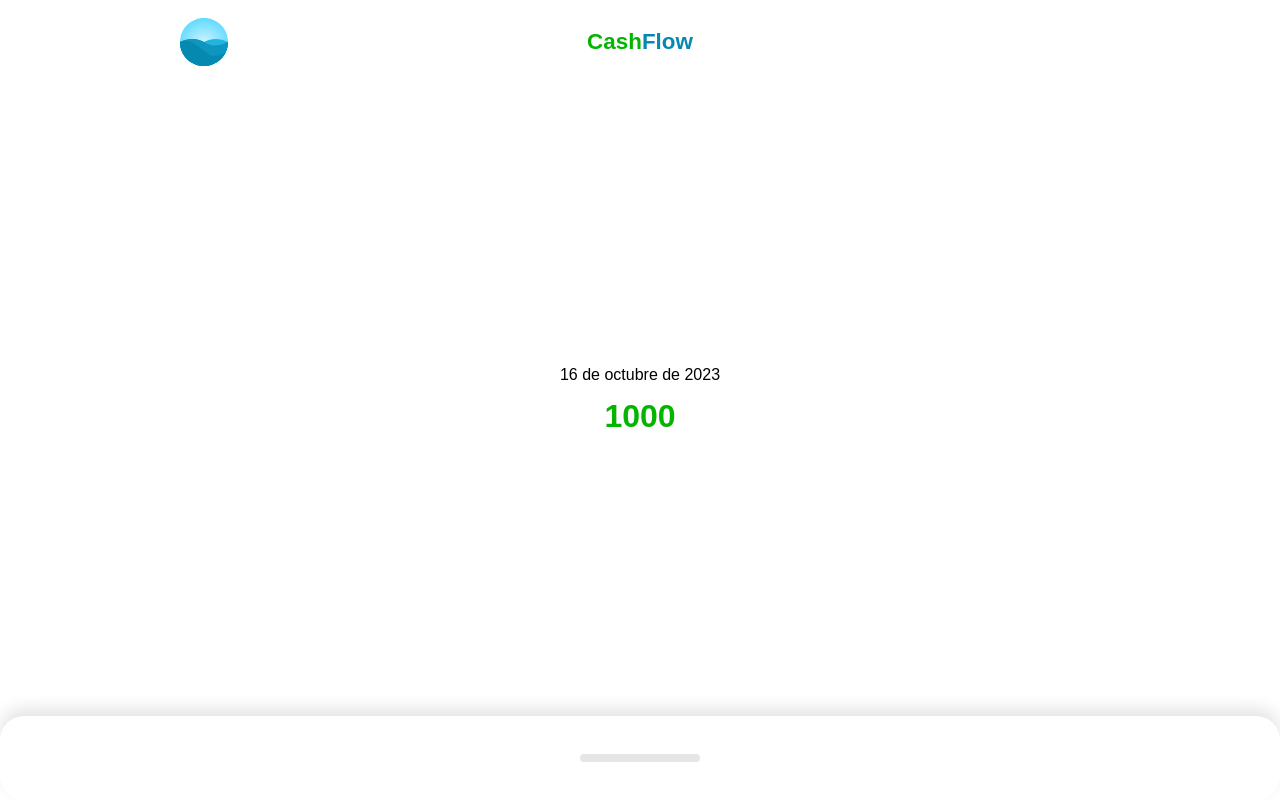
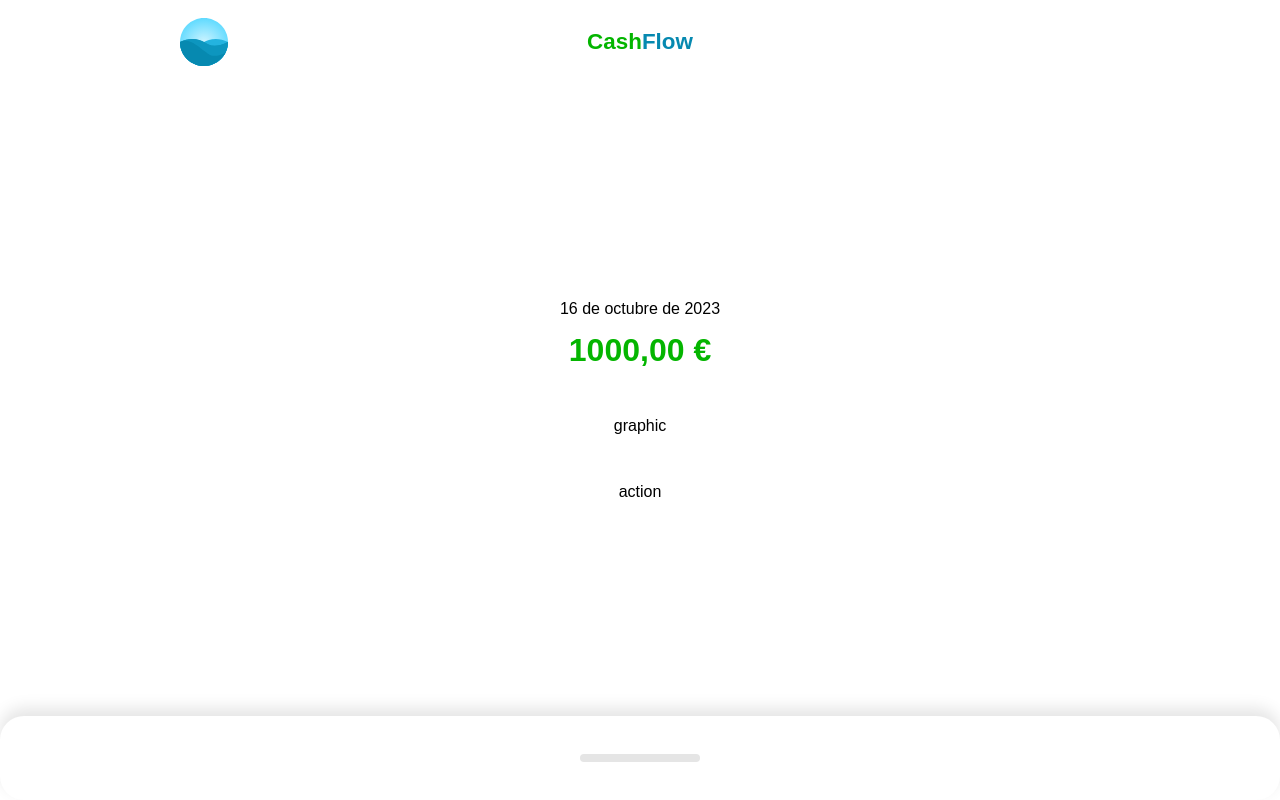
Before and after one commit to vimaik/curso_practico_de_vue.js, a Vue app: page / in a window 1280 px wide. Built offline with nearby package versions, Linux system fonts and the light colour scheme.

Commit message:
07. Agregando formato a la moneda

```diff
--- a/src/components/Home.vue
+++ b/src/components/Home.vue
@@ -8,7 +8,14 @@
         :date ="date"
         :total-amount="1000000"
         :amount="amount"
-      />
+      >
+        <template #graphic>
+          graphic
+        </template>
+        <template #action>
+          action
+        </template>
+      </Resume>
     </template>
     <template #movements>
       <Movements />
--- a/src/components/Resume/Index.vue
+++ b/src/components/Resume/Index.vue
@@ -1,11 +1,25 @@
 <template>
    <main>
     <p>{{ showedLabel }}</p>
-    <h1>{{ showedAmount }}</h1>
+    <h1>{{ showedAmountWithCurrency }}</h1>
+    <div class="graphic">
+        <slot name="graphic"></slot>
+    </div>
+    <div class="action">
+        <slot name="action"></slot>
+    </div>
    </main>
 </template>
 
 <script>
+const currencyFormatter = new Intl.NumberFormat(
+    "es-ES",
+    {
+        style: "currency",
+        currency: "EUR",
+    }
+);
+
 export default {
     props: {
         date: {
@@ -30,6 +44,9 @@ export default {
             return this.amount !== null
                 ? this.amount
                 : this.totalAmount;
+        },
+        showedAmountWithCurrency() {
+            return currencyFormatter.format(this.showedAmount);
         },
     },
 };
```
